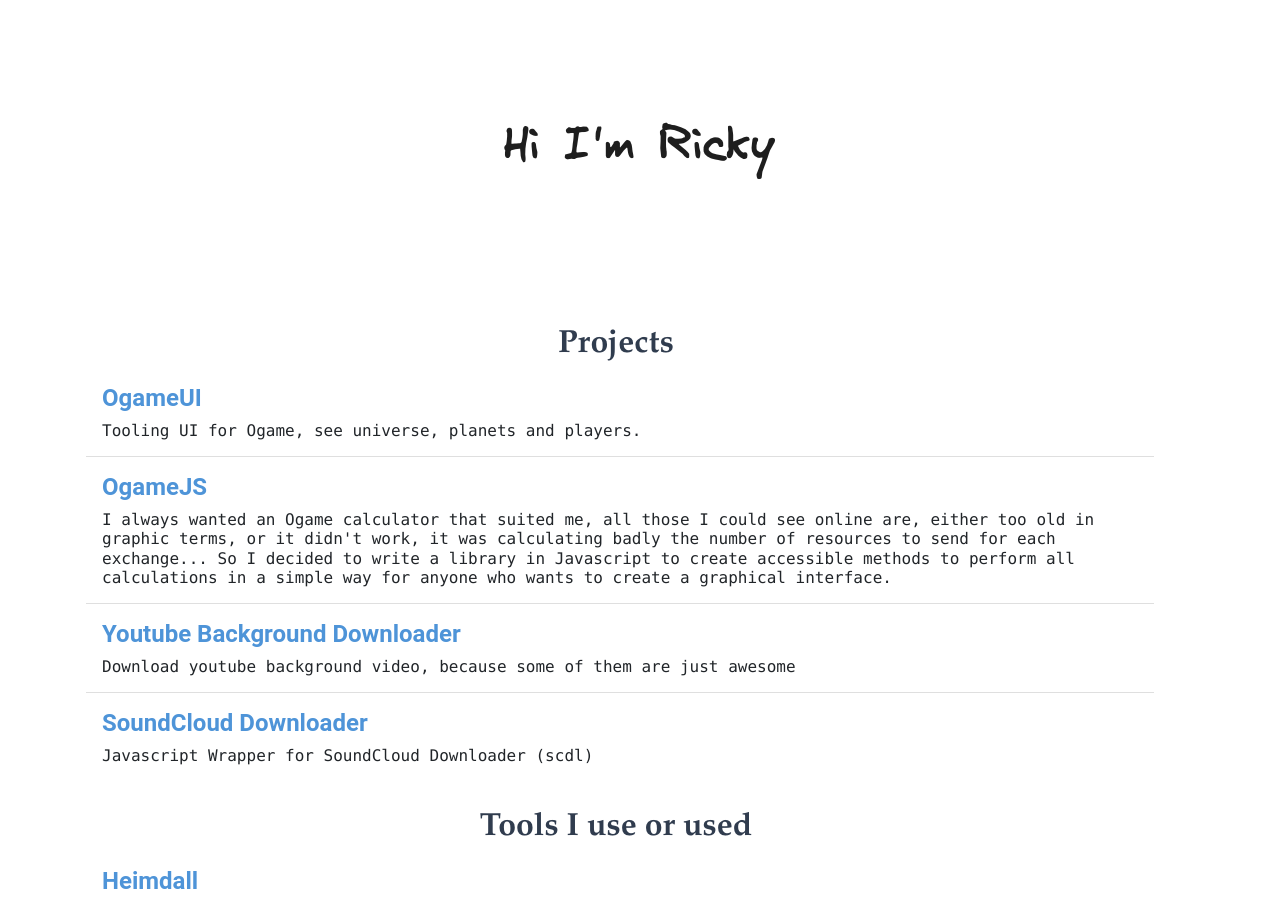
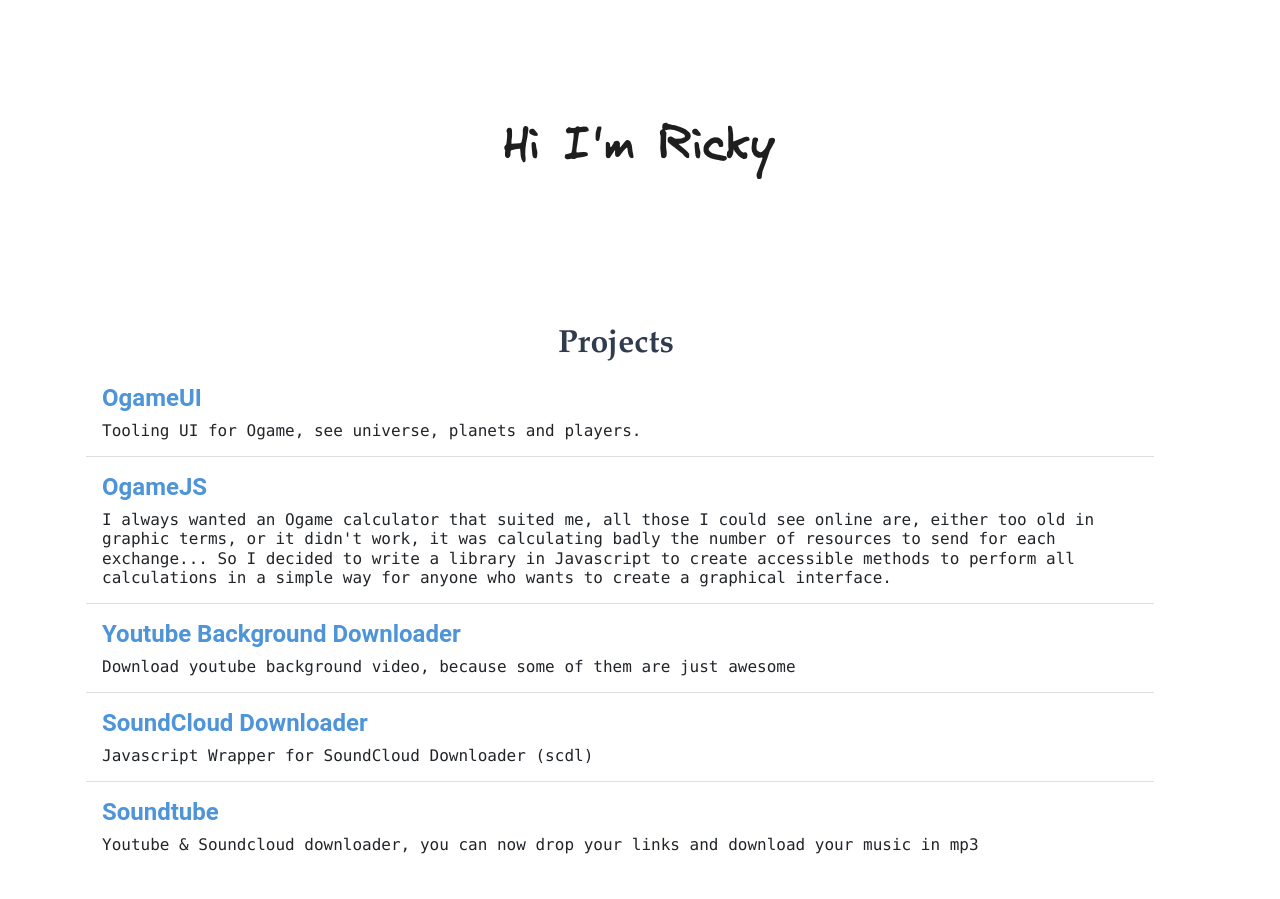
Before and after one commit to rolljee/rolljee.github.io, a React (Create React App) app: page / in a window 1280 px wide. Shown: the top 899 px of the page. Built offline with nearby package versions, Linux system fonts and the light colour scheme.

Commit message:
Add soundtube project

```diff
--- a/src/Project.js
+++ b/src/Project.js
@@ -27,6 +27,11 @@
       link: "https://github.com/rolljee/js-scdl",
       description: "Javascript Wrapper for SoundCloud Downloader (scdl)",
     },
+    {
+      title: "Soundtube",
+      link: "https://github.com/rolljee/soundtube",
+      description: "Youtube & Soundcloud downloader, you can now drop your links and download your music in mp3",
+    }
   ];
 
   return (
```
